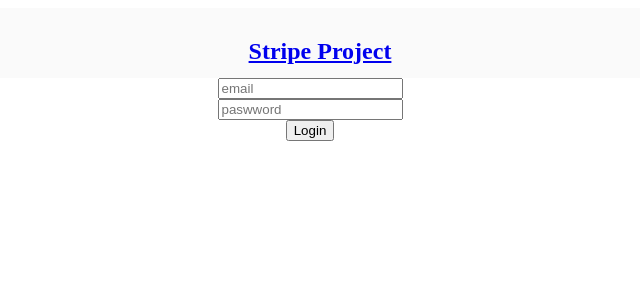
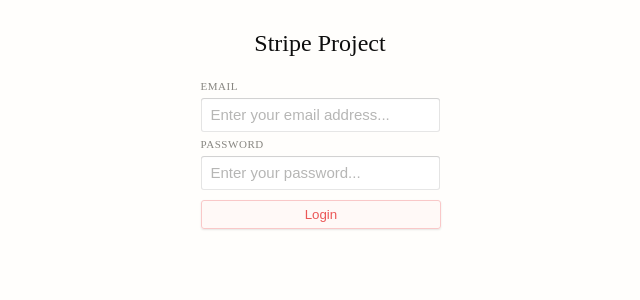
Before and after one commit to Spiquet/stripe-project, a React (Create React App) app in the folder web/: page /login in a window 1280 px wide. Shown: the top 300 px of the page, without its empty margins (330-970 px from the left). Built offline with nearby package versions, Linux system fonts and the light colour scheme; no server answers.

Commit message:
feat(styled-component): styled like notion

```diff
--- a/web/package.json
+++ b/web/package.json
@@ -10,6 +10,7 @@
     "@types/node": "^16.11.19",
     "@types/react": "^17.0.38",
     "@types/react-dom": "^17.0.11",
+    "@types/styled-components": "^5.1.21",
     "apollo-boost": "^0.4.9",
     "graphql": "^16.2.0",
     "react": "^17.0.2",
@@ -18,6 +19,7 @@
     "react-router-dom": "^6.2.1",
     "react-scripts": "5.0.0",
     "react-stripe-checkout": "^2.6.3",
+    "styled-components": "^5.0.1",
     "typescript": "^4.5.4",
     "web-vitals": "^2.1.3"
   },
--- a/web/src/index.tsx
+++ b/web/src/index.tsx
@@ -6,14 +6,29 @@
 
 import reportWebVitals from './reportWebVitals';
 import { Ways } from './Routes';
+import { createGlobalStyle } from 'styled-components';
 
 const client = new ApolloClient({
   uri: 'http://localhost:4000/graphql',
   credentials: "include",
 });
 
+const GlobalStyle = createGlobalStyle`
+  body {
+    background-color: rgb(255, 254, 252);
+  }
+  *:focus {
+    outline: 0;
+  }
+  a {
+    color: #0d0d0d;
+    text-decoration: none;
+  }
+`;
+
 ReactDOM.render(
   <ApolloProvider client={client}>
+    <GlobalStyle />
     <React.StrictMode>
       <Ways />
     </React.StrictMode>
--- /dev/null
+++ b/web/src/modules/user/Form.tsx
@@ -0,0 +1,64 @@
+import * as React from "react";
+import { Input } from "../../ui/input";
+import { RedButton } from "../../ui/RedButton";
+
+interface State {
+  email: string;
+  password: string;
+}
+
+interface Props {
+  onSubmit: (data: State) => void;
+  buttonText: string;
+}
+
+export class Form extends React.PureComponent<Props, State> {
+  state = {
+    email: "",
+    password: ""
+  };
+
+  handleChange = (e: any) => {
+    const { name, value } = e.target;
+    this.setState({
+      [name]: value
+    } as any);
+  };
+
+  render() {
+    const { password, email } = this.state;
+
+    return (
+      <div
+        style={{
+          display: "flex",
+          flexDirection: "column",
+          alignItems: "center",
+          justifyContent: "center"
+        }}
+      >
+        <div>
+          <Input
+            label="EMAIL"
+            type="text"
+            name="email"
+            placeholder="Enter your email address..."
+            value={email}
+            onChange={this.handleChange}
+          />
+          <Input
+            label="PASSWORD"
+            type="password"
+            name="password"
+            placeholder="Enter your password..."
+            value={password}
+            onChange={this.handleChange}
+          />
+          <RedButton onClick={() => this.props.onSubmit(this.state)}>
+            {this.props.buttonText}
+          </RedButton>
+        </div>
+      </div>
+    );
+  }
+}
--- a/web/src/modules/user/loginView.tsx
+++ b/web/src/modules/user/loginView.tsx
@@ -4,6 +4,7 @@
 import { LoginMutation, LoginMutationVariables } from "../../schemaTypes";
 import { meQuery } from "../../graphql/queries/me";
 import { userFragment } from "../../graphql/fragments/userFragment";
+import { Form } from "./Form";
 
 
 
@@ -17,21 +18,9 @@
   }
   ${userFragment}
   `;
-export class LoginView extends React.PureComponent {
-    state = {
-        email: "",
-        password: ""
-    };
 
-    handleChange = (e: any) => {
-        const { name, value } = e.target;
-        this.setState({
-            [name]: value
-        })
-    }
+export class LoginView extends React.PureComponent<{}>{
     render() {
-        const { password, email } = this.state
-
         return (
             <Mutation<LoginMutation, LoginMutationVariables>
                 update={(cache, { data }) => {
@@ -47,43 +36,20 @@
                 mutation={loginMutation}
             >
                 {(mutate, { client }) => (
-
-                    <div style={{ display: "flex", flexDirection: "column", alignItems: "center" }}>
-                        <div>
-                            <input
-                                name="email"
-                                placeholder="email"
-                                value={email}
-                                onChange={this.handleChange}
-                            />
-                        </div>
-                        <div>
-                            <input
-                                type="password"
-                                name="password"
-                                placeholder="paswword"
-                                value={password}
-                                onChange={this.handleChange}
-                            />
-                        </div>
-                        <div>
-                            <button
-                                onClick={async () => {
-                                    //optionnal reset cache before user logs
-                                    await client?.resetStore();
-                                    const response = await mutate({
-                                        variables: this.state
-                                    });
-                                    console.log('response', response);
-                                }}
-                            >
-                                Login
-                            </button>
-                        </div>
-                    </div>
+                    <Form
+                        buttonText="Login"
+                        onSubmit={async data => {
+                            // optional reset cache
+                            await client?.resetStore();
+                            const response = await mutate({
+                                variables: data
+                            });
+                            console.log(response);
+                            // this.props.history.push("/account");
+                        }}
+                    />
                 )}
             </Mutation>
         );
     }
-
 }
--- a/web/src/modules/user/registerView.tsx
+++ b/web/src/modules/user/registerView.tsx
@@ -2,6 +2,7 @@
 import { Mutation } from "react-apollo";
 import { gql } from "apollo-boost";
 import { RegisterMutation, RegisterMutationVariables } from "../../schemaTypes";
+import { Form } from "./Form";
 
 
 
@@ -10,61 +11,26 @@
     register(email: $email, password: $password)
   }
   `;
-export class RegisterView extends React.PureComponent {
-    state = {
-        email: "",
-        password: ""
-    };
 
-    handleChange = (e: any) => {
-        const { name, value } = e.target;
-        this.setState({
-            [name]: value
-        })
-    }
+export class RegisterView extends React.PureComponent<{}> {
     render() {
-        const { password, email } = this.state
-
       return (
         <Mutation<RegisterMutation, RegisterMutationVariables>
           mutation={registerMutation}
         >
           {mutate => (
-
-                    <div style={{ display: "flex", flexDirection: "column", alignItems: "center" }}>
-                        <div>
-                            <input
-                                name="email"
-                                placeholder="email"
-                                value={email}
-                                onChange={this.handleChange}
+            <Form
+              buttonText="Register"
+              onSubmit={async data => {
+                const response = await mutate({
+                  variables: data
+                });
+                console.log(response);
+                // this.props.history.push("/login");
+              }}
             />
-                        </div>
-                        <div>
-                            <input
-                                type="password"
-                                name="password"
-                                placeholder="paswword"
-                                value={password}
-                                onChange={this.handleChange}
-                            />
-                        </div>
-                        <div>
-                            <button
-                                onClick={async () => {
-                                    const response = await mutate({
-                                        variables: this.state
-                                    });
-                                    console.log('response', response);
-                                }}
-                            >
-                                Register
-                            </button>
-                        </div>
-                    </div>
           )}
         </Mutation>
       );
     }
-
   }
--- a/web/src/shared/Header.tsx
+++ b/web/src/shared/Header.tsx
@@ -3,6 +3,7 @@
 import { Query } from "react-apollo";
 import { MeQuery } from "../schemaTypes";
 import { meQuery } from "../graphql/queries/me";
+import { HeaderButton } from "../ui/HeaderButton";
 
 export class Header extends React.PureComponent {
   render() {
@@ -11,14 +12,15 @@
         style={{
           height: 50,
           width: "100%",
-          backgroundColor: "#fafafa",
+          backgroundColor: "rgb(255, 254, 252)",
           display: "flex",
           justifyContent: "space-around",
-          padding: 10
+          padding: 10,
+          alignItems: "center"
         }}
       >
         <Link to="/">
-          <h2>Stripe Project</h2>
+          <HeaderButton style={{ fontSize: 24 }}>Stripe Project</HeaderButton>
         </Link>
         <Query<MeQuery> query={meQuery}>
           {({ data, loading }) => {
@@ -29,12 +31,12 @@
             if (!data.me) {
               return (
                 <div>
-                  <div>
-                    <Link to="/login">login</Link>
-                  </div>
-                  <div>
-                    <Link to="/register">register</Link>
-                  </div>
+                  <Link to="/login">
+                    <HeaderButton>Login</HeaderButton>
+                  </Link>
+                  <Link to="/register">
+                    <HeaderButton>Register</HeaderButton>
+                  </Link>
                 </div>
               );
             }
--- /dev/null
+++ b/web/src/ui/HeaderButton.tsx
@@ -0,0 +1,19 @@
+import styled from "styled-components";
+
+export const HeaderButton = styled("div")`
+  align-items: center;
+  user-select: none;
+  width: auto;
+  display: inherit;
+  padding: 4px 10px;
+  border-radius: 3px;
+  flex-shrink: 0;
+  margin-left: 4px;
+  margin-right: 4px;
+  font-size: 15px;
+  font-weight: 500;
+  cursor: pointer;
+  &:hover {
+    background-color: rgba(50, 50, 50, 0.08);
+  }
+`;
--- /dev/null
+++ b/web/src/ui/RedButton.tsx
@@ -0,0 +1,23 @@
+import styled from "styled-components";
+
+export const RedButton = styled("button")`
+  align-items: center;
+  user-select: none;
+  display: inline-flex;
+  justify-content: center;
+  padding: 6px 16px;
+  flex-shrink: 0;
+  border-radius: 3px;
+  font-weight: 500;
+  background: rgba(235, 87, 87, 0.03);
+  color: rgb(235, 87, 87);
+  border: 1px solid rgb(249, 200, 200);
+  box-shadow: rgba(0, 0, 0, 0.1) 0px 1px 2px;
+  width: 110%;
+  margin-top: 6px;
+  margin-bottom: 12px;
+  cursor: pointer;
+  &:hover {
+    background-color: #f3edeb;
+  }
+`;
--- /dev/null
+++ b/web/src/ui/input.tsx
@@ -0,0 +1,64 @@
+import * as React from "react";
+import styled from "styled-components";
+
+interface Props
+  extends React.DetailedHTMLProps<
+      React.InputHTMLAttributes<HTMLInputElement>,
+      HTMLInputElement
+    > {
+  label: string;
+}
+
+const Label = styled("div")`
+  font-size: 11px;
+  line-height: 16px;
+  text-transform: uppercase;
+  letter-spacing: 0.05em;
+  color: rgba(55, 53, 47, 0.6);
+  font-weight: 500;
+`;
+
+const InputContainer = styled("div")`
+  display: flex;
+  align-items: center;
+  width: 100%;
+  font-size: 15px;
+  line-height: 26px;
+  padding: 4px 10px;
+  border-radius: 3px;
+  box-shadow: rgba(15, 15, 15, 0.1) 0px 0px 0px 1px inset,
+    rgba(15, 15, 15, 0.1) 0px 1px 1px inset;
+  background: rgb(255, 255, 255);
+  cursor: text;
+  margin-top: 4px;
+  margin-bottom: 4px;
+`;
+
+const InputWithoutBorder = styled("input")`
+  font-size: inherit;
+  line-height: inherit;
+  border: none;
+  background: none;
+  width: 100%;
+  display: block;
+  resize: none;
+  padding: 0px;
+  &::placeholder {
+    color: #b6b6b5;
+    font-weight: 200;
+  }
+`;
+
+export class Input extends React.PureComponent<Props> {
+  render() {
+    const { label, ...inputProps } = this.props;
+    return (
+      <div>
+        <Label>{label}</Label>
+        <InputContainer>
+          <InputWithoutBorder {...inputProps as any} />
+        </InputContainer>
+      </div>
+    );
+  }
+}
```
Also changed, not shown: 1 other file (tests, documents, lock files or other folders). Lines whose indentation alone changed are shown as unchanged.
